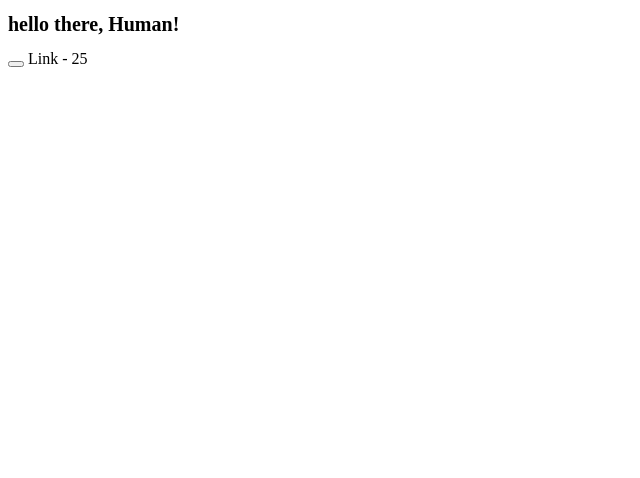
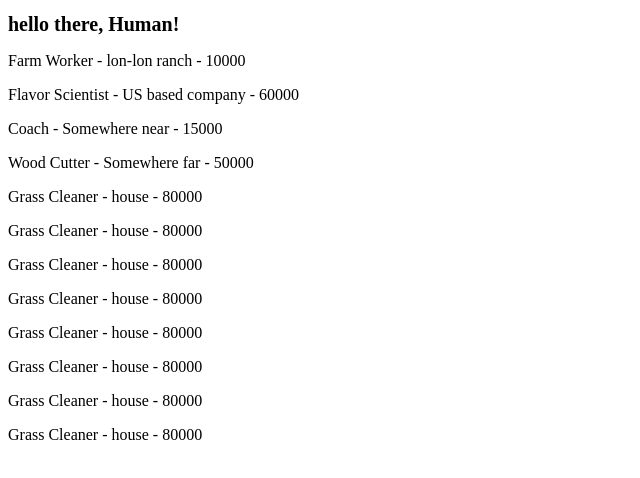
Before and after one commit to Shuashuaa/hello-human, a Vue app: page / in a window 1280 px wide. Shown: the top 478 px of the page, without its empty margins (0-640 px from the left). Built offline with nearby package versions, Linux system fonts and the light colour scheme; the HTML template or start-up script is replaced by a standard one.

Commit message:
060124-Types

```diff
--- a/src/App.vue
+++ b/src/App.vue
@@ -4,44 +4,39 @@
 			<h1 style="font-size: 20px;">hello there, Human!</h1>
     	</div>
 
-		<button @click="changeName('juswa'), changeAge('25')"></button>
-		{{ name }} - {{ age }}
+		<div v-for="job in jobs" :key="job.id">
+			<p>{{ job.title }} - {{ job.location }} - {{ job.salary }}</p>
+		</div>
 	</div>
 </template>
 
 <script lang="ts">
 import { defineComponent, reactive, ref, toRefs } from 'vue';
 import HomeComp from './components/HomeComp.vue';
+import type Job from './types/Job';
 
 export default defineComponent({
 	name: 'App',
 	components: { HomeComp },
 
 	setup() {
-		/*
-			Refs 2
-		*/
-		const name = ref('Link');
-		const age = ref<number | string>(25); //Generic arguments
 
-		return { name, age }
-	},
+		const jobs = ref<Job[]>([
+			{ title: 'Farm Worker', location: 'lon-lon ranch', salary: 10000, id: '1'},
+			{ title: 'Flavor Scientist', location: 'US based company', salary: 60000, id: '2'},
+			{ title: 'Coach', location: 'Somewhere near', salary: 15000, id: '3'},
+			{ title: 'Wood Cutter', location: 'Somewhere far', salary: 50000, id: '4'},
+			{ title: 'Grass Cleaner', location: 'house', salary: 80000, id: '5'},
+			{ title: 'Grass Cleaner', location: 'house', salary: 80000, id: '5'},
+			{ title: 'Grass Cleaner', location: 'house', salary: 80000, id: '5'},
+			{ title: 'Grass Cleaner', location: 'house', salary: 80000, id: '5'},
+			{ title: 'Grass Cleaner', location: 'house', salary: 80000, id: '5'},
+			{ title: 'Grass Cleaner', location: 'house', salary: 80000, id: '5'},
+			{ title: 'Grass Cleaner', location: 'house', salary: 80000, id: '5'},
+			{ title: 'Grass Cleaner', location: 'house', salary: 80000, id: '5'}
+		])
 
-	data(){
-		return {
-			name: 'Josh',
-			age: 18 as string | number
-		}
-	},
-	methods: {
-		changeName(name: string){
-			this.name = name;
-			return name;
-		},
-		changeAge(age: string | number){
-			this.age = age;
-			return age;
-		}
+		return { jobs }
 	},
 });
 </script>
```
